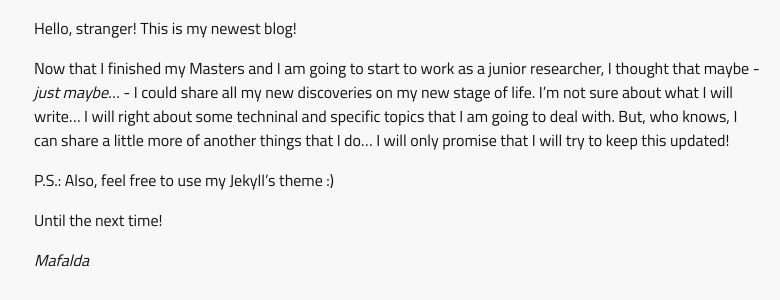
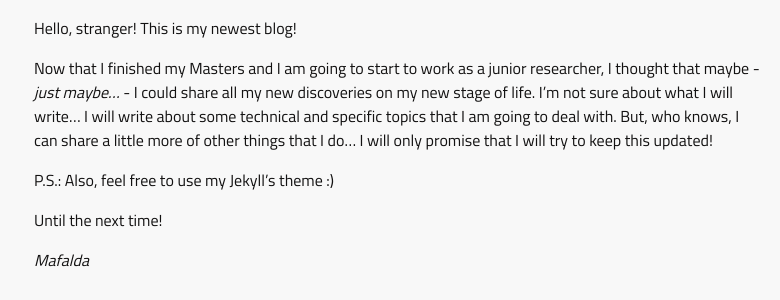
Before and after one commit to mafaldafalcaotvf/mafaldafalcaotvf.github.com, a Jekyll site: the page built from _posts/2017-10-03-First-Of-Many.md, in a window 1280 px wide. Shown: the part 193-493 px from the top of the page, without its empty margins (241-1021 px from the left). Built offline with Jekyll 4.4.1, drawn with Linux system fonts in a browser that asks for light colours; nearby versions of some CDN libraries.

Commit message:
some spell checking on the first post. Also, absolute path to CV corrected

```diff
--- a/_includes/navbar.html
+++ b/_includes/navbar.html
@@ -1,7 +1,7 @@
 <ul class="nav nav-pills justify-content-center mt-3 mb-5">
     <li><a href="/index.html#me">Me, Myself and I</a></li>
     <li><a class="mx-3"> &#9670</a></li>
-    <li><a href="img/resume.pdf">CV</a></li>
+    <li><a href="/img/resume.pdf">CV</a></li>
     <li><a class="mx-3"> &#9670</a></li>
     <li><a href="/index.html#blog">Blog</a></li>
 </ul>
--- a/_posts/2017-10-03-First-Of-Many.md
+++ b/_posts/2017-10-03-First-Of-Many.md
@@ -7,7 +7,7 @@ date: 2017-10-3
 
 Hello, stranger! This is my newest blog!
 
-Now that I finished my Masters and I am going to start to work as a junior researcher, I thought that maybe - *just maybe...* - I could share all my new discoveries on my new stage of life. I'm not sure about what I will write... I will right about some techninal and specific topics that I am going to deal with. But, who knows, I can share a little more of another things that I do... I will only promise that I will try to keep this updated!
+Now that I finished my Masters and I am going to start to work as a junior researcher, I thought that maybe - *just maybe...* - I could share all my new discoveries on my new stage of life. I'm not sure about what I will write... I will write about some technical and specific topics that I am going to deal with. But, who knows, I can share a little more of other things that I do... I will only promise that I will try to keep this updated!
 
 P.S.: Also, feel free to use my Jekyll's theme :)
 
```
